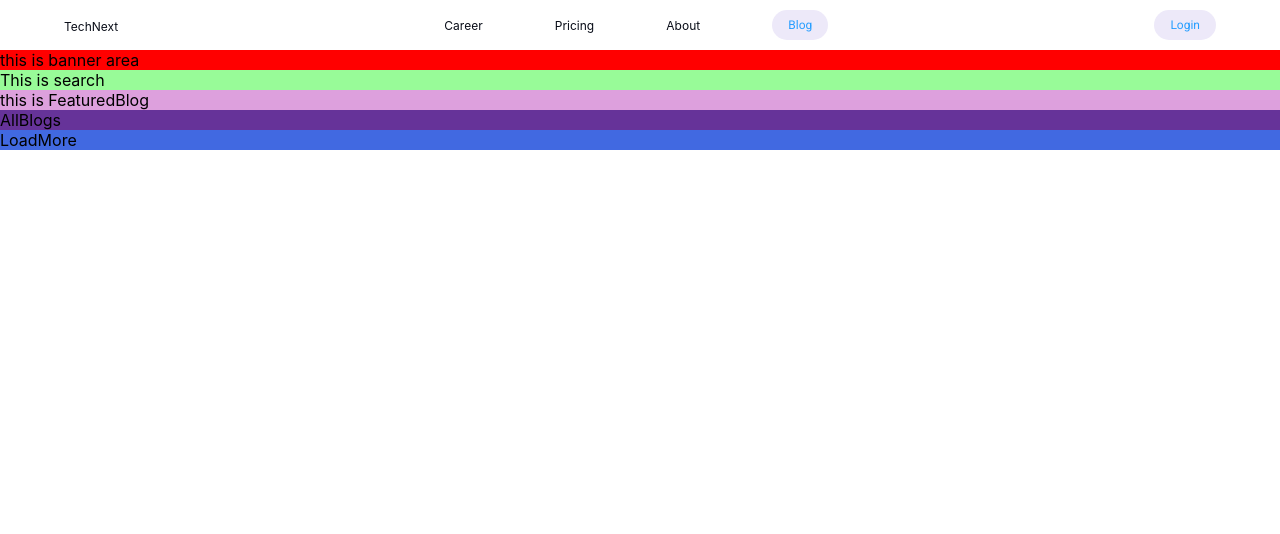
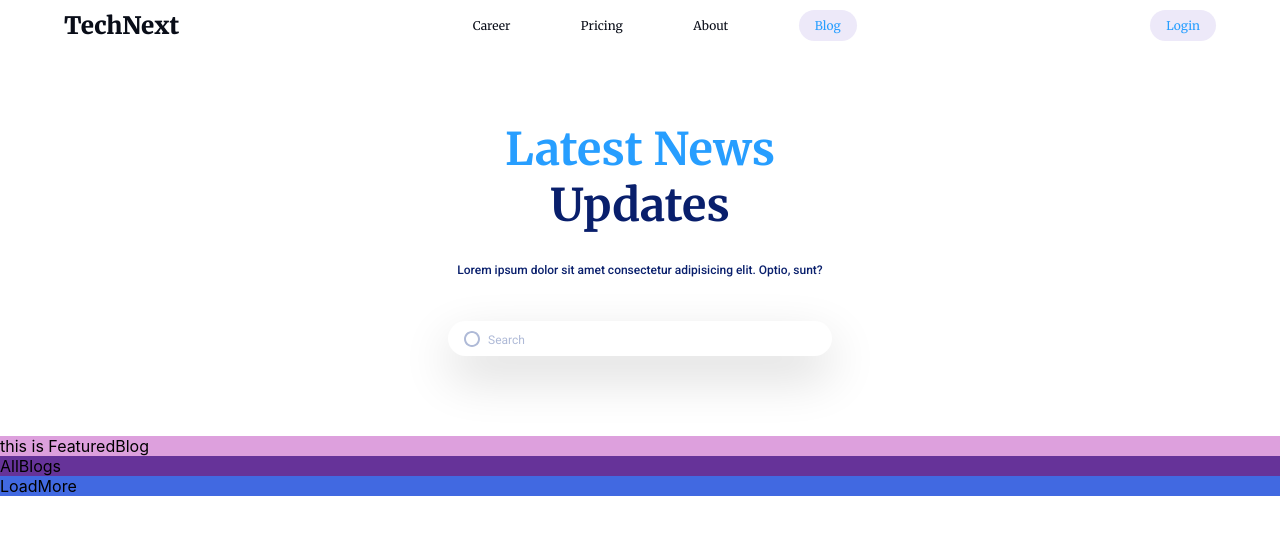
Before and after one commit to arif-hstu/tech-next, a React (Create React App) app: page / in a window 1280 px wide. Shown: the top 534 px of the page. Built offline with nearby package versions, Linux system fonts and the light colour scheme.

Commit message:
search bar implemented

```diff
--- a/src/App.scss
+++ b/src/App.scss
@@ -1,9 +1,23 @@
 @import './styles/config';
 @import './styles/buttons';
-// @import './main.scss';
+@import './styles/classes';
 
 a {
     text-decoration: none;
     color: $color-black;
     font-size: $font-para-size;
 }
+h1 {
+    font-family: $font-secondary-family;
+    font-size: $font-headline-size;
+    color: $color-primary;
+}
+span {
+    color: $color-secondary;
+}
+p {
+    font-family: $font-primary-family;
+    color: $color-primary;
+    font-size: $font-para-size;
+    font-weight: $font-md;
+}
--- a/src/components/Home/Search/Search.js
+++ b/src/components/Home/Search/Search.js
@@ -1,10 +1,17 @@
 import React from 'react';
 
+import search from '../../../resources/icons/search.svg';
 import './Search.scss';
 const Search = () => {
     return (
         <div className="Search">
-            This is search
+            <div className="searchHolder">
+            <input type="text" />
+            <img src={search} alt="Search" />
+            <p className="placeholder">
+                Search
+            </p>
+        </div>
         </div>
     );
 };
--- a/src/components/Home/Search/Search.scss
+++ b/src/components/Home/Search/Search.scss
@@ -1,3 +1,39 @@
+@import '../../../styles/config';
+
 .Search {
-    background-color: palegreen;
+    display: flex;
+    justify-content: center;
+    .searchHolder {
+        margin: 2rem $margin-wide 5rem $margin-wide;
+        position: relative;
+        width: 30vw;
+        min-width: 15rem;
+        display: flex;
+        justify-content: center;
+
+        img {
+            width: 1rem;
+            position: absolute;
+            left: 1rem;
+            top: 0.6rem;
+        }
+
+        .placeholder {
+            left: 2.5rem;
+            top: 0;
+        }
+
+        input {
+            border-radius: 10rem;
+            width: 100%;
+            height: 1.2rem;
+            box-shadow: 0 20px 50px rgba($color: #000000, $alpha: 0.16);
+            border: none;
+            padding: 0.5rem 2rem;
+
+            &:focus {
+                outline: none;
+            }
+        }
+    }
 }
--- a/src/components/Shared/Banner/Banner.js
+++ b/src/components/Shared/Banner/Banner.js
@@ -4,7 +4,13 @@ import './Banner.scss';
 const Banner = () => {
     return (
         <div className="Banner">
-            this is banner area
+            <div className="heading">
+                <h1>
+                    <span>Latest News</span><br />
+                    Updates
+                </h1>
+            </div>
+            <p>Lorem ipsum dolor sit amet consectetur adipisicing elit. Optio, sunt?</p>
         </div>
     );
 };
--- a/src/components/Shared/Banner/Banner.scss
+++ b/src/components/Shared/Banner/Banner.scss
@@ -1,3 +1,6 @@
+@import '../../../styles/config';
+
 .Banner {
-    background-color: red;
+    margin: 5rem $margin-wide 0 $margin-wide;
+    text-align: center;
 }
--- a/src/components/Shared/Navbar/Navbar.scss
+++ b/src/components/Shared/Navbar/Navbar.scss
@@ -1,16 +1,25 @@
 @import '../../../styles/config';
 
 .Navbar {
-    margin: 10px $mini-margin 10px $mini-margin;
+    margin: 10px $margin-mini 10px $margin-mini;
     display: flex;
     justify-content: space-between;
     align-items: center;
-
+    .logoHolder {
+        a {
+            font-family: $font-secondary-family;
+            font-size: $font-subtitle-size;
+            font-weight: 900;
+        }
+    }
     .navHolder {
         display: flex;
         align-items: center;
         justify-content: space-between;
         width: 30vw;
         min-width: 200px;
+        a {
+            font-family: $font-secondary-family;
+        }
     }
 }
--- a/src/styles/_buttons.scss
+++ b/src/styles/_buttons.scss
@@ -1,5 +1,5 @@
 .btnTag {
-    font-family: $font-primary-family;
+    font-family: $font-secondary-family;
     padding: 0.5rem 1rem;
     background-color: $color-md-light;
     color: $color-secondary;
--- /dev/null
+++ b/src/styles/_classes.scss
@@ -0,0 +1,11 @@
+.paraLg {
+    font-family: $font-primary-family;
+    color: $color-primary;
+    font-size: $font-para-lg-size;
+    font-weight: $font-md;
+}
+.placeholder {
+    color: $color-gray;
+    position: absolute;
+    font-weight: 400;
+}
--- a/src/styles/_config.scss
+++ b/src/styles/_config.scss
@@ -2,8 +2,8 @@
 @import url('https://fonts.googleapis.com/css2?family=Merriweather:ital,wght@0,300;0,400;0,700;0,900;1,300;1,400;1,700;1,900&display=swap');
 
 // margin
-$mini-margin: 5vw;
-$wide-margin: 20vw;
+$margin-mini: 5vw;
+$margin-wide: 20vw;
 
 // colors
 $color-primary: #091F6C;
@@ -28,9 +28,10 @@ $font-secondary-family: 'Merriweather', sans-serif;
 
 $font-headline-size: 45px;
 $font-title-size: 30px;
-$font-subtitle-size: 25px;
+$font-subtitle-size: 24px;
 $font-para-lg-size: 16px;
 $font-para-size: 12px;
 
+$font-light: 200;
+$font-md: 500;
 $font-bold: 700;
-$font-light: 200;
```
Also changed, not shown: src/resources/icons/search.svg (added).
